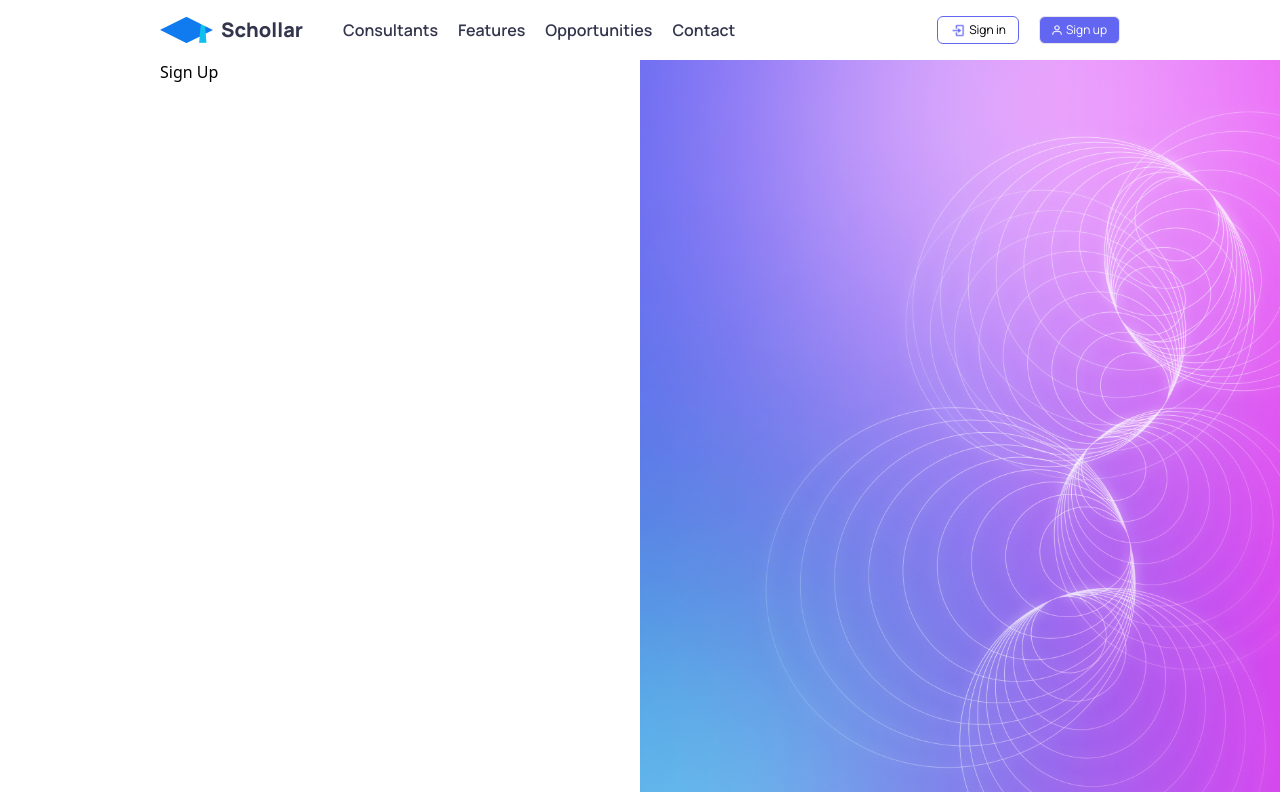
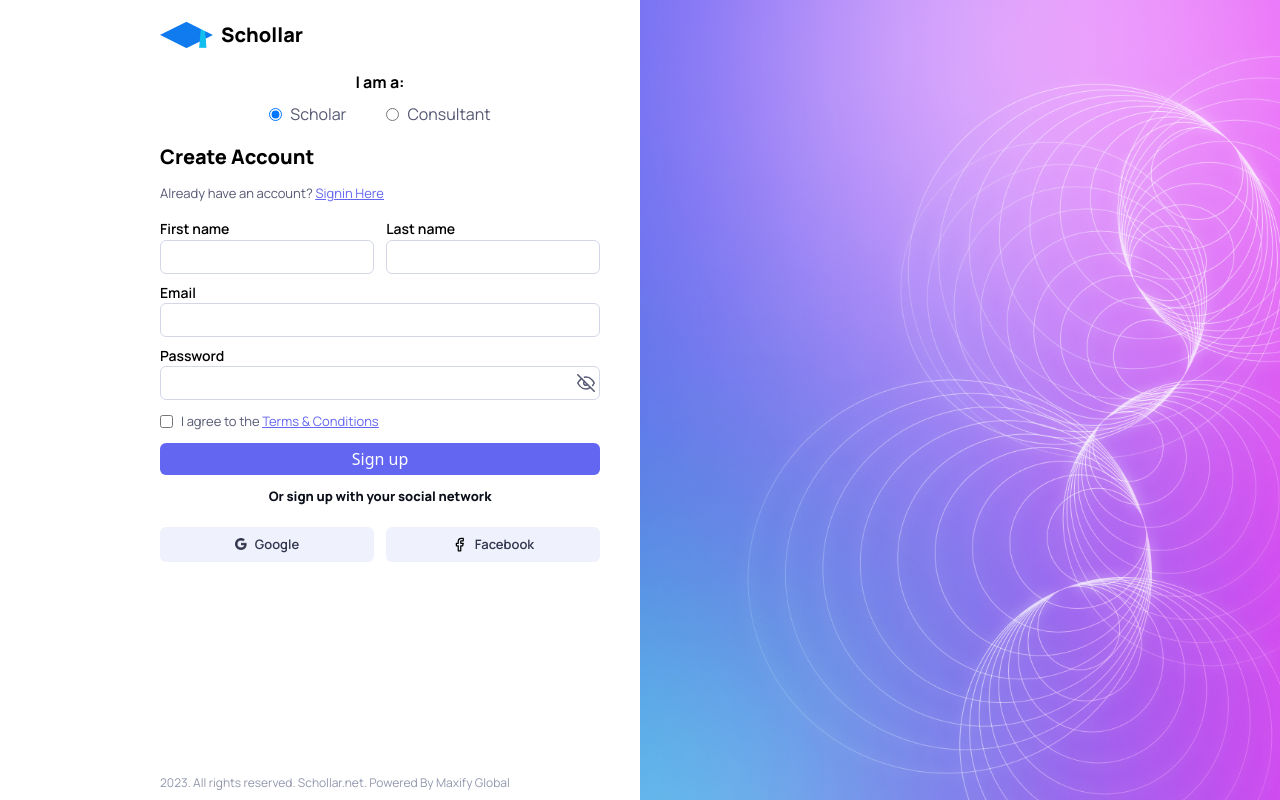
Before and after one commit to Zeddic-SMO/schollar-frontend, a React (Vite) app: page /signup in a window 1280 px wide. Built offline with nearby package versions, Linux system fonts and the light colour scheme; the HTML template or start-up script is replaced by a standard one.

Commit message:
Sign In and Sign Up

```diff
--- a/src/components/Authentication/SignIn.jsx
+++ b/src/components/Authentication/SignIn.jsx
@@ -1,11 +1,15 @@
 import Template from "./Template";
 import { Link } from "react-router-dom";
+import { Eye, EyeOff, Facebook } from "react-feather";
+import { useState } from "react";
+import google from "../../assets/media/icons/signIn/google.png";
 
 const SignIn = () => {
+  const [open, setOpen] = useState(false);
   return (
     <Template>
-      <div className="md:py-10">
-        <h1 className="font-ManropeExtraBold text-center md:text-left text-[25px] md:text-[35px]">
+      <div className="md:py-5">
+        <h1 className="font-ManropeExtraBold text-center md:text-center text-[25px] md:text-[30px]">
           Welcome Back
         </h1>
         <p className="font-ManropeRegular text-[14px] text-BrandGray700 py-3">
@@ -21,8 +25,65 @@ const SignIn = () => {
           <input
             type="text"
             id="email"
-            className="outline-none border-[1px] rounded-md border-BrandGray400 text-BrandGray700 p-1 w-full"
+            className="outline-none border-[1px] rounded-md border-BrandGray400 text-BrandGray700 p-2 w-full"
           />
+        </div>
+        <div className="py-3">
+          <label htmlFor="Password" className="block font-ManropeSemiBold">
+            Password
+          </label>
+          <div className="flex justify-between border-[1px] rounded-md border-BrandGray400 text-BrandGray700 p-2">
+            <input
+              type={open ? "text" : "password"}
+              id="Password"
+              className="outline-none w-[90%]"
+            />
+            <span>
+              {open ? (
+                <Eye onClick={() => setOpen(false)} />
+              ) : (
+                <EyeOff onClick={() => setOpen(true)} />
+              )}
+            </span>
+          </div>
+          <div className="flex gap-2 py-3">
+            <input type="checkbox" />
+            <label
+              htmlFor=""
+              className="font-ManropeRegular text-BrandGray700 text-[13px]"
+            >
+              Remember me
+            </label>
+          </div>
+          <button className="w-full bg-BrandPrimary py-2 text-center text-white rounded-md">
+            Sign in
+          </button>
+          <p className="font-ManropeSemiBold text-BrandPrimary text-center py-4 text-[13px]">
+            Forgot your password?
+          </p>
+          <hr />
+          <p className="font-ManropeExtraBold text-center text-BrandGray900 py-3 text-[13px]">
+            Or sign in with your social network
+          </p>
+        </div>
+        <div className="flex gap-3 justify-between">
+          <div className="flex items-center gap-2 bg-BrandGray200 py-3 cursor-pointer px-3 rounded-md w-1/2 justify-center">
+            <span>
+              <img src={google} alt="Google Logo" width="12px" />
+            </span>
+            <span className="text-[13px] font-ManropeSemiBold text-BrandGray800">
+              Google
+            </span>
+          </div>
+
+          <div className="flex items-center gap-2 bg-BrandGray200 py-3 cursor-pointer px-3 rounded-md w-1/2 justify-center">
+            <span>
+              <Facebook size="15px" />
+            </span>
+            <span className="text-[13px] font-ManropeSemiBold text-BrandGray800">
+              Facebook
+            </span>
+          </div>
         </div>
       </div>
     </Template>
--- a/src/components/Authentication/SignUp.jsx
+++ b/src/components/Authentication/SignUp.jsx
@@ -1,9 +1,143 @@
 import Template from "./Template";
+import { Link } from "react-router-dom";
+import { Eye, EyeOff, Facebook } from "react-feather";
+import { useState } from "react";
+import google from "../../assets/media/icons/signIn/google.png";
 
 const SignUp = () => {
+  const [open, setOpen] = useState(false);
   return (
     <Template>
-      <h1>Sign Up</h1>
+      <div className="md:py-5">
+        <div className="pb-2">
+          <h2 className="text-center font-ManropeBold">I am a:</h2>
+          <div className="flex justify-center gap-10 py-2">
+            <div className="flex items-center gap-2">
+              <input type="radio" name="role" checked />
+              <span className="font-ManropeRegular text-BrandGray700">
+                Scholar
+              </span>
+            </div>
+            <div className="flex items-center gap-2">
+              <input type="radio" name="role" />
+              <span className="font-ManropeRegular text-BrandGray700">
+                Consultant
+              </span>
+            </div>
+          </div>
+        </div>
+        <h1 className="font-ManropeExtraBold text-center md:text-left text-[25px] md:text-[20px]">
+          Create Account
+        </h1>
+        <p className="font-ManropeRegular text-[13px] text-BrandGray700 py-3">
+          Already have an account?{" "}
+          <span className="text-BrandPrimary  underline cursor-pointer">
+            <Link to="/signin">Signin Here</Link>
+          </span>
+        </p>
+        <div className="flex gap-3 pb-2">
+          <div>
+            <label
+              htmlFor="firstname"
+              className="font-ManropeSemiBold text-[14px]"
+            >
+              First name
+            </label>
+            <input
+              type="text"
+              id="firstname"
+              className="outline-none border-[1px] rounded-md border-BrandGray400 text-BrandGray700 p-1 w-full"
+            />
+          </div>
+
+          <div>
+            <label
+              htmlFor="lastname"
+              className="font-ManropeSemiBold text-[14px]"
+            >
+              Last name
+            </label>
+            <input
+              type="text"
+              id="lastname"
+              className="outline-none border-[1px] rounded-md border-BrandGray400 text-BrandGray700 p-1 w-full"
+            />
+          </div>
+        </div>
+        <div>
+          <label
+            htmlFor="email"
+            className="block font-ManropeSemiBold text-[14px]"
+          >
+            Email
+          </label>
+          <input
+            type="text"
+            id="email"
+            className="outline-none border-[1px] rounded-md border-BrandGray400 text-BrandGray700 p-1 w-full"
+          />
+        </div>
+        <div className="py-2">
+          <label
+            htmlFor="Password"
+            className="block font-ManropeSemiBold text-[14px]"
+          >
+            Password
+          </label>
+          <div className="flex justify-between items-center border-[1px] rounded-md border-BrandGray400 text-BrandGray700 p-1">
+            <input
+              type={open ? "text" : "password"}
+              id="Password"
+              className="outline-none w-[90%]"
+            />
+            <span>
+              {open ? (
+                <Eye onClick={() => setOpen(false)} size="18px" />
+              ) : (
+                <EyeOff onClick={() => setOpen(true)} size="18px" />
+              )}
+            </span>
+          </div>
+          <div className="flex gap-2 py-3">
+            <input type="checkbox" />
+            <label
+              htmlFor=""
+              className="font-ManropeRegular text-BrandGray700 text-[13px]"
+            >
+              I agree to the{" "}
+              <span className="text-BrandPrimary  underline cursor-pointer">
+                <Link to="">Terms & Conditions</Link>
+              </span>
+            </label>
+          </div>
+          <button className="w-full bg-BrandPrimary py-1 text-center text-white rounded-md">
+            Sign up
+          </button>
+
+          <p className="font-ManropeExtraBold text-center text-BrandGray900 py-3 text-[13px]">
+            Or sign up with your social network
+          </p>
+        </div>
+        <div className="flex gap-3 justify-between">
+          <div className="flex items-center gap-2 bg-BrandGray200 py-2 cursor-pointer px-3 rounded-md w-1/2 justify-center">
+            <span>
+              <img src={google} alt="Google Logo" width="12px" />
+            </span>
+            <span className="text-[13px] font-ManropeSemiBold text-BrandGray800">
+              Google
+            </span>
+          </div>
+
+          <div className="flex items-center gap-2 bg-BrandGray200 py-2 cursor-pointer px-3 rounded-md w-1/2 justify-center">
+            <span>
+              <Facebook size="15px" />
+            </span>
+            <span className="text-[13px] font-ManropeSemiBold text-BrandGray800">
+              Facebook
+            </span>
+          </div>
+        </div>
+      </div>
     </Template>
   );
 };
--- a/src/components/Authentication/Template.jsx
+++ b/src/components/Authentication/Template.jsx
@@ -1,12 +1,34 @@
-import Header from "../Navigation/Header";
+// import Header from "../Navigation/Header";
+import { Link } from "react-router-dom";
 import cover from "../../assets/media/images/auth/cover.png";
+import logo from "../../assets/media/logo/logo _icon.png";
 
 const Template = ({ children }) => {
   return (
     <div className="h-screen">
-      <Header />
+      {/* <Header /> */}
       <div id="authTemplate" className="md:flex">
-        <div className="w-full md:w-1/2 h-full px-10 md:pl-40">{children}</div>
+        <div className="w-full md:w-1/2 h-full px-10 md:pl-40">
+          <Link to="/">
+            <div className="flex gap-2 justify-center md:justify-normal items-center cursor-pointer pt-[20px]">
+              <span>
+                <img src={logo} alt="Logo" />
+              </span>
+
+              <span className="text-[20px] font-ManropeExtraBold">
+                Schollar
+              </span>
+            </div>
+          </Link>
+
+          {children}
+          <div className="text-[12px] absolute bottom-2 text-BrandGray600 font-ManropeRegular">
+            <p className="text-center">
+              {new Date().getFullYear()}. All rights reserved. Schollar.net.
+              Powered By Maxify Global
+            </p>
+          </div>
+        </div>
         <div
           className=" hidden md:inline-block md:w-1/2 h-full bg-cover bg-center bg-no-repeat bg-origin-content"
           style={{ backgroundImage: `url(${cover})` }}
--- a/src/index.css
+++ b/src/index.css
@@ -4,8 +4,13 @@
 @tailwind components;
 @tailwind utilities;
 
+* {
+  box-sizing: border-box;
+}
+
 #authTemplate {
-  height: calc(100% - 68px);
+  /* height: calc(100% - 68px); */
+  height: 100%;
   box-sizing: border-box;
   padding: 0;
   margin: 0;
--- a/tailwind.config.js
+++ b/tailwind.config.js
@@ -17,8 +17,10 @@ export default {
         BrandGray900: "#0B0F19",
         BrandGray800: "#33354D",
         BrandGray700: "#565973",
+        BrandGray600: "#9397AD",
         BrandGray500: "#B4B7C9",
         BrandGray400: "#D4D7E5",
+        BrandGray200: "#EFF2FC",
         BrandGray100: "#f3f6ff",
         BrandHover: "#c1c4fa",
       },
```
Also changed, not shown: src/assets/media/icons/signIn/fbk.png (added), src/assets/media/icons/signIn/google.png (added).
